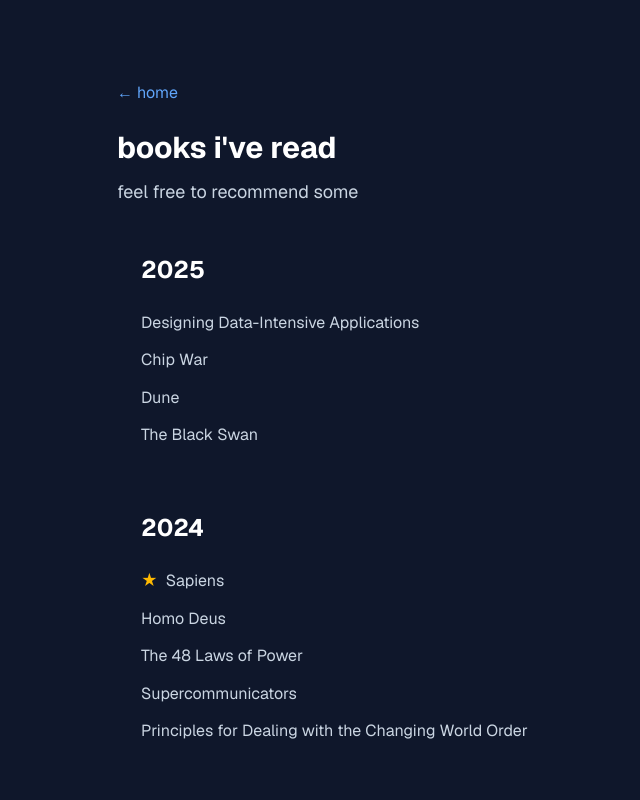
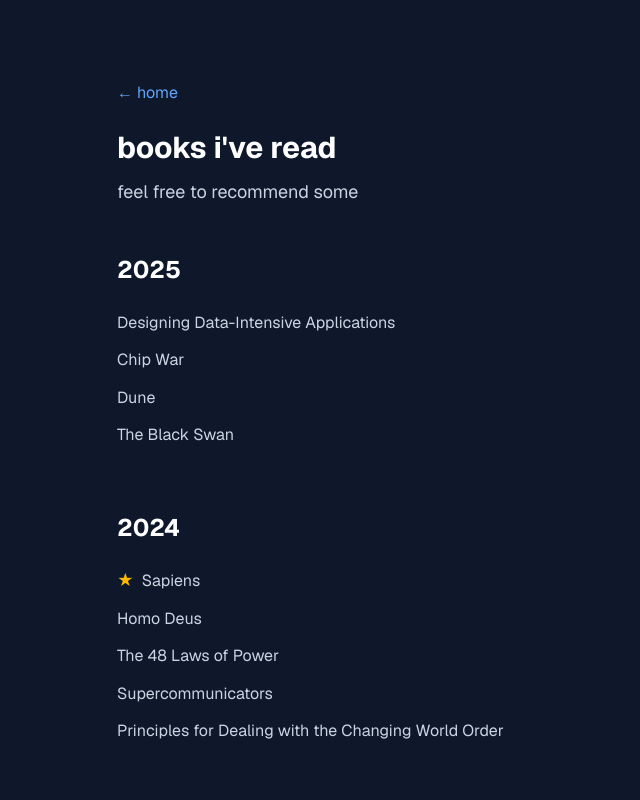
Before and after one commit to kmart8/kmart8.github.io, a Next.js app in the folder kevin-martin-site/: page /books in a window 1280 px wide. Shown: the top 800 px of the page, without its empty margins (163-803 px from the left). Built offline with nearby package versions, Linux system fonts and the light colour scheme.

Commit message:
Remove unnecessary padding from year section in ReadingPage component for cleaner layout.

```diff
--- a/kevin-martin-site/src/components/ReadingPage.tsx
+++ b/kevin-martin-site/src/components/ReadingPage.tsx
@@ -27,7 +27,7 @@ export default function ReadingPage({ title, subtitle, years }: ReadingPageProps
         {/* Years */}
         <div className="space-y-16">
           {years.map((yearData) => (
-            <section key={yearData.year} className="pl-6">
+            <section key={yearData.year}>
               <h2 className="text-2xl font-bold text-white mb-6">{yearData.year}</h2>
 
               <div className="space-y-3">
```
